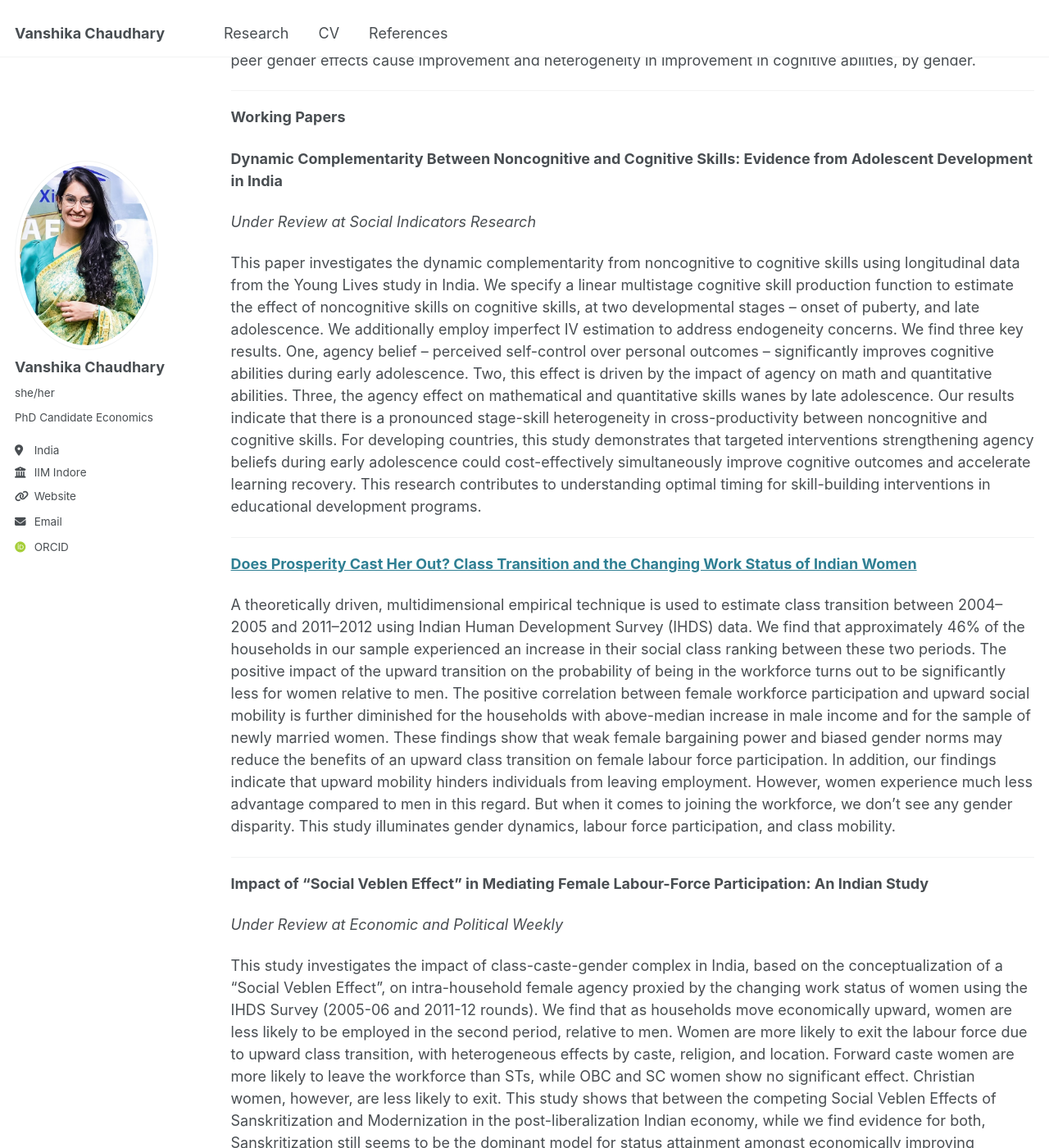
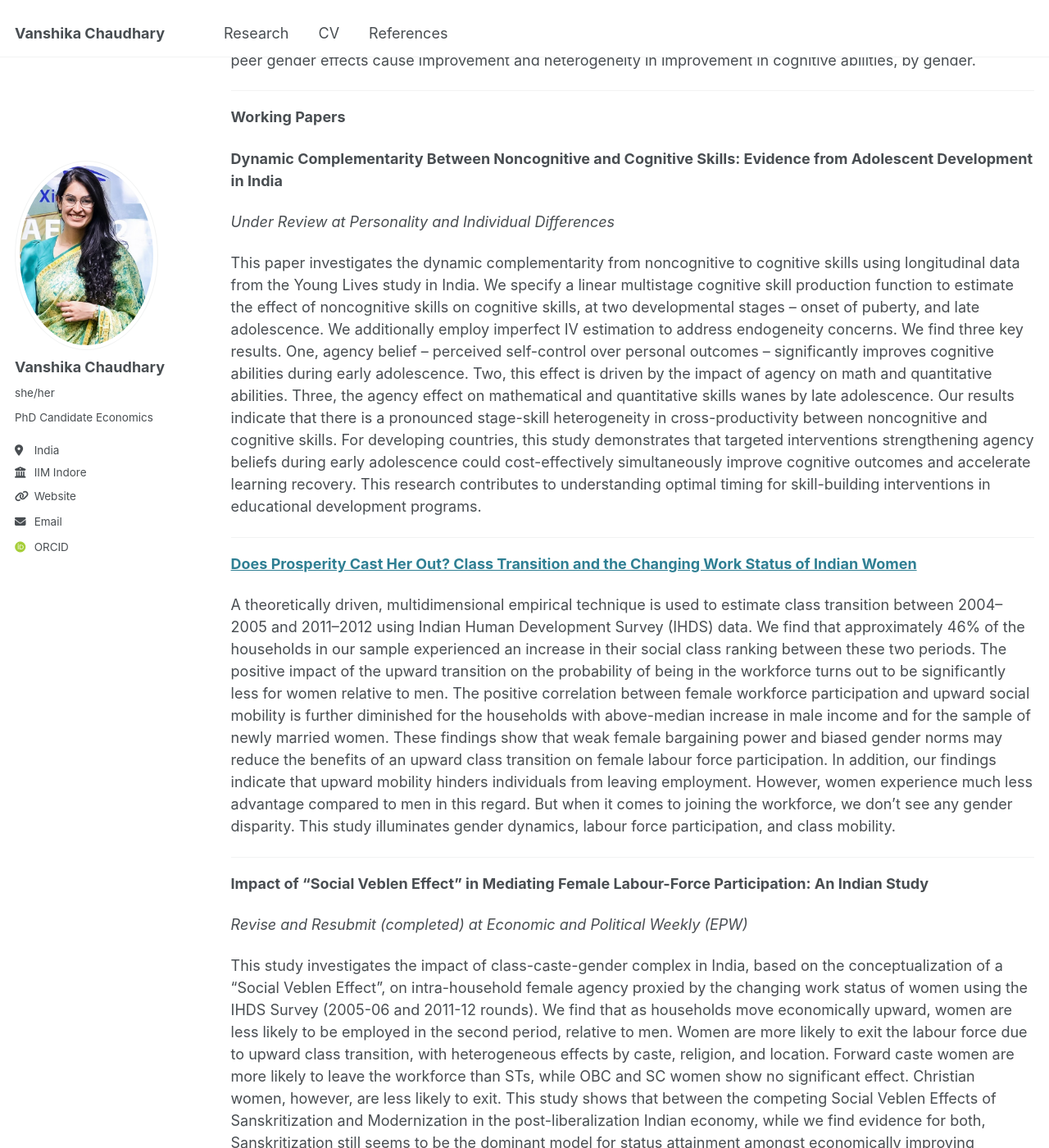
Before and after one commit to vanshika-chaudhary-economics/vanshika-chaudhary-economics.github.io, a Jekyll site: the page built from _pages/research.md, in a window 1280 px wide and 1400 px high, scrolled down 409 px. Shown: the whole window at 82% size. Built offline with Jekyll 4.4.1, drawn with Linux system fonts in a browser that asks for light colours; some web fonts are replaced.

Commit message:
Update research.md

```diff
--- a/_pages/research.md
+++ b/_pages/research.md
@@ -20,7 +20,7 @@ In this paper, I investigate the effect of peer gender composition for students
 
 **Dynamic Complementarity Between Noncognitive and Cognitive Skills: Evidence from Adolescent Development in India**
 
-_Under Review at Social Indicators Research_
+_Under Review at Personality and Individual Differences_
 
 This paper investigates the dynamic complementarity from noncognitive to cognitive skills using longitudinal data from the Young Lives study in India. We specify a linear multistage cognitive skill production function to estimate the effect of noncognitive skills on cognitive skills, at two developmental stages – onset of puberty, and late adolescence. We additionally employ imperfect IV estimation to address endogeneity concerns. We find three key results. One, agency belief – perceived self-control over personal outcomes – significantly improves cognitive abilities during early adolescence. Two, this effect is driven by the impact of agency on math and quantitative abilities. Three, the agency effect on mathematical and quantitative skills wanes by late adolescence. Our results indicate that there is a pronounced stage-skill heterogeneity in cross-productivity between noncognitive and cognitive skills. For developing countries, this study demonstrates that targeted interventions strengthening agency beliefs during early adolescence could cost-effectively simultaneously improve cognitive outcomes and accelerate learning recovery. This research contributes to understanding optimal timing for skill-building interventions in educational development programs.
 
@@ -36,7 +36,7 @@ A theoretically driven, multidimensional empirical technique is used to estimate
 
 **Impact of “Social Veblen Effect” in Mediating Female Labour-Force Participation: An Indian Study**
 
-_Under Review at Economic and Political Weekly_
+_Revise and Resubmit (completed) at Economic and Political Weekly (EPW)_
 
 This study investigates the impact of class-caste-gender complex in India, based on the conceptualization of a “Social Veblen Effect”, on intra-household female agency proxied by the changing work status of women using the IHDS Survey (2005-06 and 2011-12 rounds). We find that as households move economically upward, women are less likely to be employed in the second period, relative to men. Women are more likely to exit the labour force due to upward class transition, with heterogeneous effects by caste, religion, and location. Forward caste women are more likely to leave the workforce than STs, while OBC and SC women show no significant effect. Christian women, however, are less likely to exit. This study shows that between the competing Social Veblen Effects of Sanskritization and Modernization in the post-liberalization Indian economy, while we find evidence for both, Sanskritization still seems to be the dominant model for status attainment amongst economically improving households.
 
```
